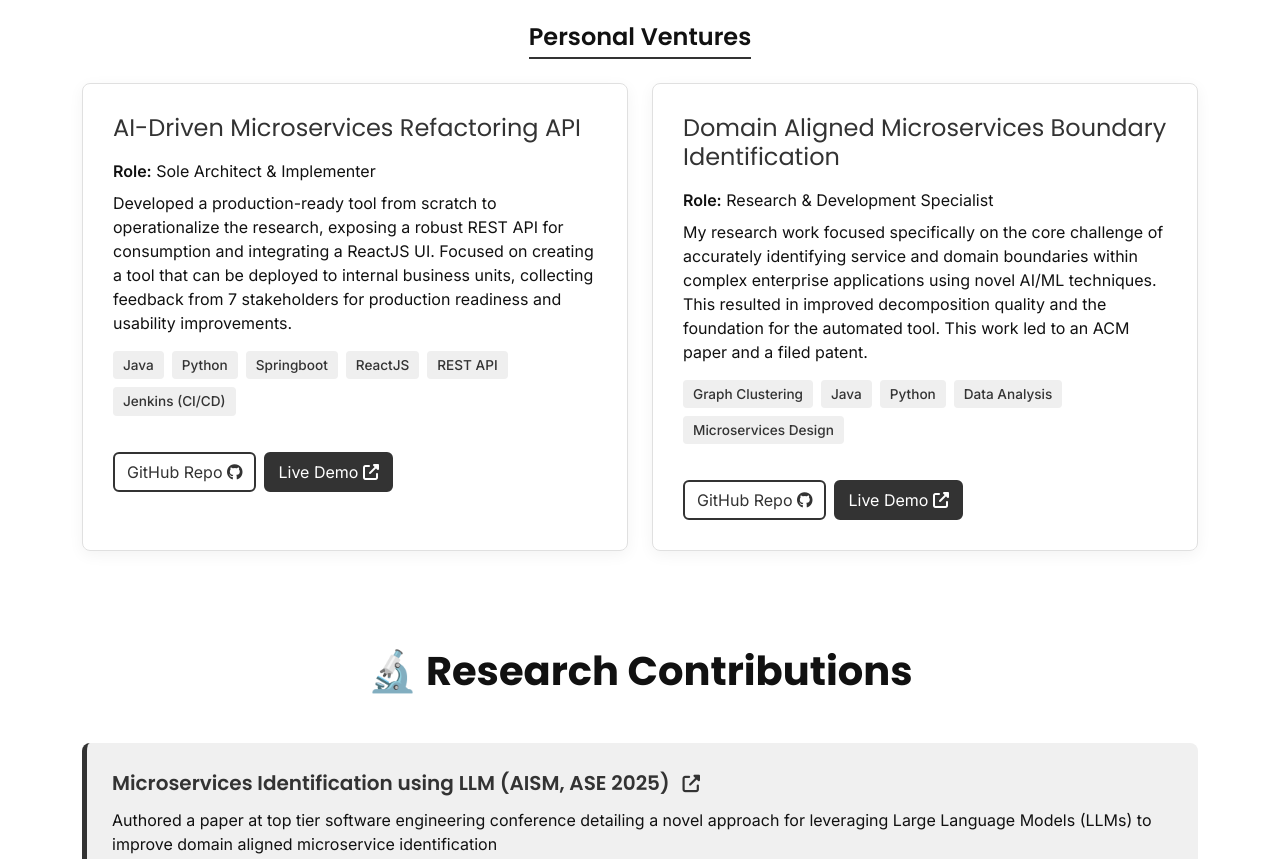
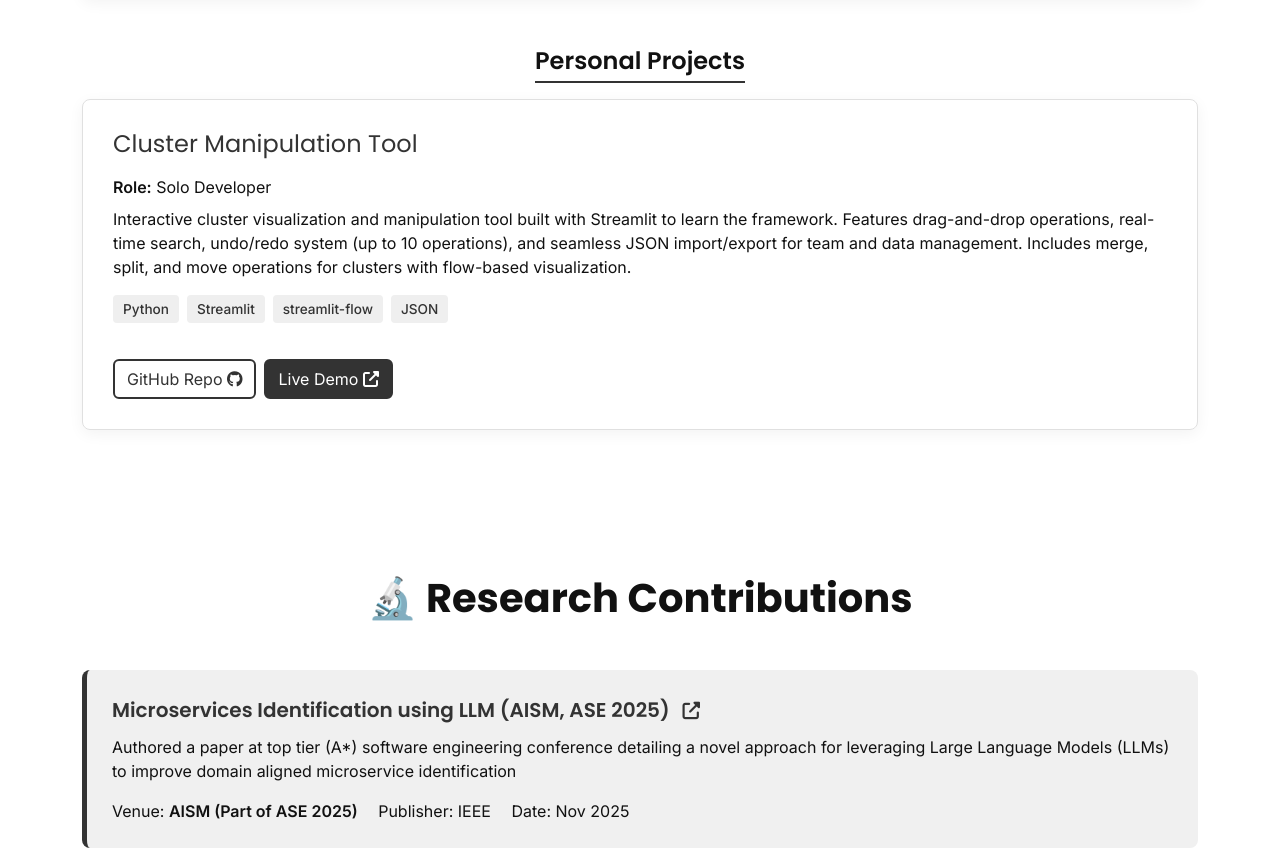
Before and after one commit to jaygandhi129/jaygandhi129.github.io, a plain HTML site: page index.html in a window 1280 px wide. Shown: the part 3350-4209 px from the top of the page. Drawn offline with nearby package versions, Linux system fonts and the light colour scheme.

Commit message:
Data update, section seq change

```diff
--- a/data.json
+++ b/data.json
@@ -47,35 +47,25 @@
   "projects": {
     "workProjects": [
       {
-        "name": "Automated Monolith to Microservices Decomposition Tool",
-        "description": "Led research and innovation to design an automated workflow for decomposing monoliths into domain-aligned microservices. The solution applied Graph Clustering algorithms (Markov, Louvain) on large legacy code base graphs (>5 Million Lines of Code) to identify service boundaries and integrated LLMs for semantic code summarization, reducing manual analysis time by 80% and domain mapping effort by 70%. Contributed to frontend integration React when needed to support end-to-end delivery.",
+        "name": "Automated AI Powered Monolith to Microservices Decomposition Tool",
+        "description": "Led the design and development of an intelligent microservices decomposition system that automatically analyzes monolithic codebases using LLM-powered semantic comprehension and GNN-based clustering algorithms optimized for modularity. Successfully processed legacy systems exceeding 5 million lines of code to identify optimal service boundaries and domain alignments, achieving an 80% reduction in manual application analysis time and 70% decrease in domain mapping and service boundary identification effort. Contributed to full-stack delivery including React-based frontend integration.",
         "myRole": "Research Engineer and Full Stack Developer",
         "technologies": ["Java", "Python", "Springboot", "ReactJS", "Generative AI", "Symbolic AI & ML", "Semantic Similarity", "NLP"],
         "links": {}
       }
     ],
     "personalProjects": [
-      {
-        "name": "AI-Driven Microservices Refactoring API",
-        "description": "Developed a production-ready tool from scratch to operationalize the research, exposing a robust REST API for consumption and integrating a ReactJS UI. Focused on creating a tool that can be deployed to internal business units, collecting feedback from 7 stakeholders for production readiness and usability improvements.",
-        "myRole": "Sole Architect & Implementer",
-        "technologies": ["Java", "Python", "Springboot", "ReactJS", "REST API", "Jenkins (CI/CD)"],
-        "links": {
-          "github": "https://github.com/project-refactoring-tool",
-          "demo": "https://demo.refactoring-tool.com"
-        }
-      },
-      {
-        "name": "Domain Aligned Microservices Boundary Identification",
-        "description": "My research work focused specifically on the core challenge of accurately identifying service and domain boundaries within complex enterprise applications using novel AI/ML techniques. This resulted in improved decomposition quality and the foundation for the automated tool. This work led to an ACM paper and a filed patent.",
-        "myRole": "Research & Development Specialist",
-        "technologies": ["Graph Clustering", "Java", "Python", "Data Analysis", "Microservices Design"],
-        "links": {
-          "github": "https://github.com/project-domain-boundary",
-          "demo": "https://link.to.external.demonstration"
-        }
+    {
+      "name": "Cluster Manipulation Tool",
+      "description": "Interactive cluster visualization and manipulation tool built with Streamlit to learn the framework. Features drag-and-drop operations, real-time search, undo/redo system (up to 10 operations), and seamless JSON import/export for team and data management. Includes merge, split, and move operations for clusters with flow-based visualization.",
+      "myRole": "Solo Developer",
+      "technologies": ["Python", "Streamlit", "streamlit-flow", "JSON"],
+      "links": {
+        "github": "https://github.com/jaygandhi129/Cluster-Manipulation-Tool",
+        "demo": "https://cluster-data-visualization.streamlit.app/"
       }
-    ]
+    }
+  ]
   },
   "experience": [
     {
@@ -88,7 +78,7 @@
   "researchContributions": [
     {
       "title": "Microservices Identification using LLM (AISM, ASE 2025)",
-      "summary": "Authored a paper at top tier software engineering conference detailing a novel approach for leveraging Large Language Models (LLMs) to improve domain aligned microservice identification",
+      "summary": "Authored a paper at top tier (A*) software engineering conference detailing a novel approach for leveraging Large Language Models (LLMs) to improve domain aligned microservice identification",
       "venue": "AISM (Part of ASE 2025)",
       "publisher": "IEEE",
       "date": "Nov 2025",
@@ -104,7 +94,7 @@
     },
     {
       "title": "Patent: Method and system for identifying domain aligned microservices in enterprise applications",
-      "summary": "Filed a patent covering the innovative method and system developed for reliably identifying and defining domain-aligned microservices boundaries in enterprise applications. (Received IP Creation Award)",
+      "summary": "Filed a patent covering the innovative method and system developed for reliably identifying and defining domain-aligned microservices boundaries in enterprise applications",
       "venue": "INDIA",
       "publisher": "Tata Consultancy Services (Owner)",
       "date": "2025"
@@ -162,21 +152,16 @@
     ]
   },
   "awardsAndAchievements": [
-    {
-      "name": "Attended & Presented at ASE 2025",
-      "description": "Attended and presented the team's research work at a top-tier (A*) international software engineering conference (ASE 2025).",
-      "date": "2025",
-      "icon": "fas fa-medal"
-    },
+
     {
       "name": "IP Creation Award Recipient",
-      "description": "Received the IP Creation Award for successfully filing a patent related to domain-aligned microservices decomposition.",
+      "description": "Received IP Creation Award for filing a patent on domain-aligned microservices decomposition, contributing to the organization's IP portfolio.",
       "date": "2025",
       "icon": "fas fa-lightbulb"
     },
     {
       "name": "Finalist of TCS Global TACTICS",
-      "description": "Finalist of TCS Global TACTICS 2024, an internal conference focused on technical architects and advanced system design.",
+      "description": "TCS Global TACTICS 2024 Finalist - advanced to finals as one of 30 selected from 500 entries in organization-wide technical architecture competition.",
       "date": "2024",
       "icon": "fas fa-trophy"
     },
@@ -209,28 +194,37 @@
   ],
   "technicalOutreach": [
     {
+      "topic": "Microservices Identification using LLM",
+      "venue": "ASE 2025, Seoul, South Korea",
+      "date": "Nov 2025",
+      "type": "Paper Presentation",
+      "summary": "Attended in-person and presented the research work at a top-tier (A*) international software engineering (Automated Software Engineering 2025, Seoul, South Korea) .",
+      "link": ""
+    },
+    {
+      "topic": "Domain Aligned Microservices Decomposition",
+      "venue": "Software Engineering Research in India Update Meeting (SERI) 2025, NIT Warangal",
+      "date": "July 2025",
+      "type": "Presentation",
+      "summary": "Delivered talk on research contributions at annual meeting of software engineering professionals and academics from across India.",
+      "link": "https://conf.researchr.org/details/seri-2025/seri-2025-seri-2025/9/Domain-Aligned-Microservices-Decomposition"
+    },
+    {
+      "topic": "Domain Aligned Microservices Decomposition",
+      "venue": "ISEC 2025, NIT Kurukshetra",
+      "date": "Feb 2025",
+      "type": "Paper Presentation",
+      "summary": "Attended in-person and presented the research paper at a Innovations in Software Engineering Conference (ISEC) 2025",
+      "link": "https://dl.acm.org/doi/10.1145/3717383.3717396"
+    },
+    {
       "topic": "Domain-Aligned Microservices: From Research to Production",
       "venue": "TCS Global TACTICS 2024 (Internal Conference, Finalist)",
       "date": "2024",
       "type": "Talk/Presentation",
       "summary": "Presented the final implementation and architectural decisions of the automated microservices decomposition tool, emphasizing scalability and production readiness.",
-      "link": "https://link.to.presentation"
-    },
-    {
-      "topic": "Applied Graph Clustering for Service Identification",
-      "venue": "Internal TCS Research Forum",
-      "date": "2023",
-      "type": "Demo",
-      "summary": "Demonstrated the practical application of Markov and Louvain clustering algorithms on code graphs to extract service boundaries accurately.",
-      "link": "https://link.to.demo-recording"
-    },
-    {
-      "topic": "LLMs for Semantic Code Summarization & Domain Mapping",
-      "venue": "ASE 2025 (Top-Tier Conference)",
-      "date": "2025",
-      "type": "Poster/Discussion",
-      "summary": "Engaged with peers on the use of Large Language Models (LLMs) to automatically generate domain insights from code, supporting the research publication.",
-      "link": "https://link.to.poster-details"
+      "link": ""
     }
+
   ]
 }
--- a/index.html
+++ b/index.html
@@ -123,8 +123,8 @@
             <div id="work-projects-container" class="row g-4 mb-5">
             </div>
 
-            <h3 class="subsection-title mb-4">Personal Ventures</h3>
-            <div id="personal-projects-container" class="row row-cols-1 row-cols-md-2 g-4">
+            <h3 class="subsection-title mb-3">Personal Projects</h3>
+            <div id="personal-projects-container" class="row g-4 mb-5">
             </div>
         </div>
     </section>
@@ -156,15 +156,25 @@
 
     <section id="talks" class="section py-5 bg-white">
         <div class="container">
-            <h2 class="section-title poppins-font text-center mb-5">🗣️ Technical Talks & Demos</h2>
+            <h2 class="section-title poppins-font text-center mb-5">🗣️ Technical Talks</h2>
             <div id="talks-container" class="row justify-content-center g-4">
             </div>
         </div>
     </section>
 
+    <section id="learning" class="section py-5 bg-white">
+        <div class="container">
+            <h2 id="learning-title" class="section-title poppins-font text-center mb-3"></h2>
+            <p id="learning-tagline" class="lead text-center text-muted mb-5 inter-font"></p>
+            <div id="learning-cards-container" class="row row-cols-1 row-cols-md-2 g-4">
+            </div>
+        </div>
+    </section>
+
+
     <section id="linkedin" class="section py-5 bg-light-grey">
         <div class="container">
-            <h2 class="section-title poppins-font text-center mb-5">💬 Thoughts & Insights (LinkedIn Feed)</h2>
+            <h2 class="section-title poppins-font text-center mb-5">🔦 In the Spotlight</h2>
             <div id="linkedin-slider" class="carousel slide" data-bs-ride="carousel">
                 <div class="carousel-inner">
                     <div class="carousel-item active align-items-center">
@@ -203,14 +213,7 @@
         </div>
     </section>
 
-    <section id="learning" class="section py-5 bg-white">
-        <div class="container">
-            <h2 id="learning-title" class="section-title poppins-font text-center mb-3"></h2>
-            <p id="learning-tagline" class="lead text-center text-muted mb-5 inter-font"></p>
-            <div id="learning-cards-container" class="row row-cols-1 row-cols-md-2 g-4">
-            </div>
-        </div>
-    </section>
+
 
     <footer id="contact" class="footer-section py-5 bg-dark">
         <div class="container text-center text-white">
--- a/script.js
+++ b/script.js
@@ -65,7 +65,12 @@ function populateContent(data) {
     data.projects.personalProjects.forEach(project => {
         // Personal projects get half width on desktop (col-md-6)
         const col = document.createElement('div');
-        col.className = 'col-md-6';
+        if (data.projects.personalProjects.length == 1){
+            col.className = 'col-12';
+        }
+        else{
+            col.className = 'col-md-6';
+        }
         col.appendChild(createProjectCard(project));
         personalContainer.appendChild(col);
     });
```
